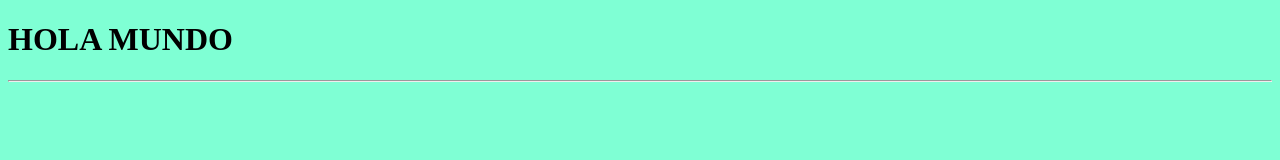
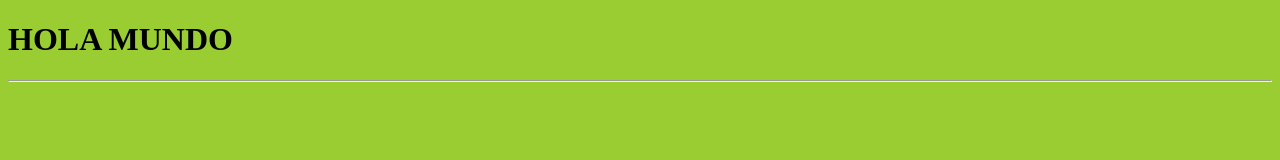
Before and after one commit to yoamoprogramar/ejemplo2, a plain HTML site: page index.html in a window 1280 px wide. Drawn offline with Linux system fonts and the light colour scheme.

Commit message:
CAMBIE EL COLOR DE FONDO

```diff
--- a/estilo.css
+++ b/estilo.css
@@ -1,3 +1,3 @@
 body{
-    background-color: aquamarine;
+    background-color: yellowgreen;
 }
```
